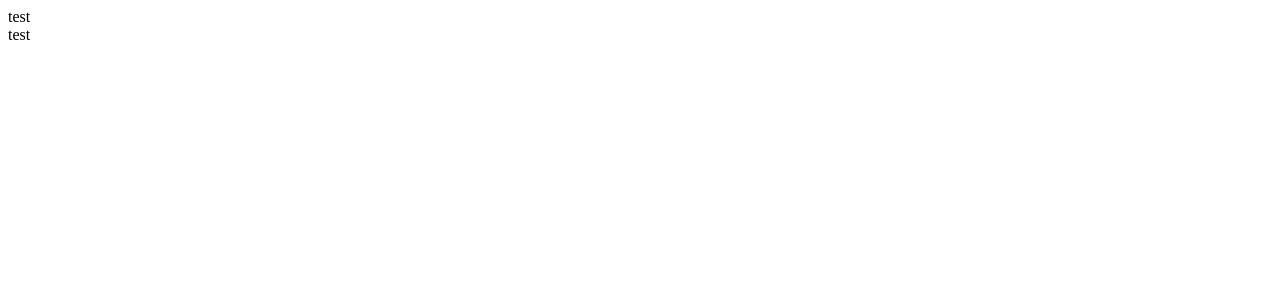
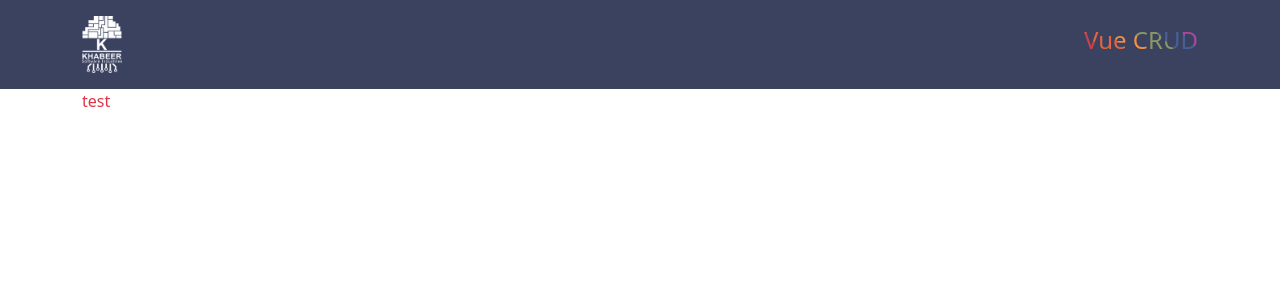
Before and after one commit to YehiaBassam/vue-crud-filtering, a Vue app: page / in a window 1280 px wide. Shown: the top 300 px of the page. Built offline with nearby package versions, Linux system fonts and the light colour scheme.

Commit message:
add - create header

```diff
--- a/index.html
+++ b/index.html
@@ -3,6 +3,7 @@
   <head>
     <meta charset="UTF-8">
     <link rel="icon" href="/favicon.ico">
+    <link href="https://cdn.jsdelivr.net/npm/bootstrap@5.2.2/dist/css/bootstrap.min.css" rel="stylesheet" integrity="sha384-Zenh87qX5JnK2Jl0vWa8Ck2rdkQ2Bzep5IDxbcnCeuOxjzrPF/et3URy9Bv1WTRi" crossorigin="anonymous">
     <meta name="viewport" content="width=device-width, initial-scale=1.0">
     <title>Khabeer Task</title>
   </head>
--- a/src/App.vue
+++ b/src/App.vue
@@ -1,17 +1,18 @@
 <template>
-  <header>
-    test
-  </header>
+  <Header />
 
-  <main>
-    test
+  <main class="container">
+    <div class="text-danger">test</div>
   </main>
 </template>
 
-<script setup>
 
+<script>
+import Header from './components/Header.vue'
+
+export default {
+  components: {
+    Header,
+  },
+}
 </script>
-
-<style scoped>
-
-</style>
--- a/src/assets/base.css
+++ /dev/null
@@ -1,74 +0,0 @@
-/* color palette from <https://github.com/vuejs/theme> */
-:root {
-  --vt-c-white: #ffffff;
-  --vt-c-white-soft: #f8f8f8;
-  --vt-c-white-mute: #f2f2f2;
-
-  --vt-c-black: #181818;
-  --vt-c-black-soft: #222222;
-  --vt-c-black-mute: #282828;
-
-  --vt-c-indigo: #2c3e50;
-
-  --vt-c-divider-light-1: rgba(60, 60, 60, 0.29);
-  --vt-c-divider-light-2: rgba(60, 60, 60, 0.12);
-  --vt-c-divider-dark-1: rgba(84, 84, 84, 0.65);
-  --vt-c-divider-dark-2: rgba(84, 84, 84, 0.48);
-
-  --vt-c-text-light-1: var(--vt-c-indigo);
-  --vt-c-text-light-2: rgba(60, 60, 60, 0.66);
-  --vt-c-text-dark-1: var(--vt-c-white);
-  --vt-c-text-dark-2: rgba(235, 235, 235, 0.64);
-}
-
-/* semantic color variables for this project */
-:root {
-  --color-background: var(--vt-c-white);
-  --color-background-soft: var(--vt-c-white-soft);
-  --color-background-mute: var(--vt-c-white-mute);
-
-  --color-border: var(--vt-c-divider-light-2);
-  --color-border-hover: var(--vt-c-divider-light-1);
-
-  --color-heading: var(--vt-c-text-light-1);
-  --color-text: var(--vt-c-text-light-1);
-
-  --section-gap: 160px;
-}
-
-@media (prefers-color-scheme: dark) {
-  :root {
-    --color-background: var(--vt-c-black);
-    --color-background-soft: var(--vt-c-black-soft);
-    --color-background-mute: var(--vt-c-black-mute);
-
-    --color-border: var(--vt-c-divider-dark-2);
-    --color-border-hover: var(--vt-c-divider-dark-1);
-
-    --color-heading: var(--vt-c-text-dark-1);
-    --color-text: var(--vt-c-text-dark-2);
-  }
-}
-
-*,
-*::before,
-*::after {
-  box-sizing: border-box;
-  margin: 0;
-  position: relative;
-  font-weight: normal;
-}
-
-body {
-  min-height: 100vh;
-  color: var(--color-text);
-  background: var(--color-background);
-  transition: color 0.5s, background-color 0.5s;
-  line-height: 1.6;
-  font-family: Inter, -apple-system, BlinkMacSystemFont, 'Segoe UI', Roboto, Oxygen, Ubuntu,
-    Cantarell, 'Fira Sans', 'Droid Sans', 'Helvetica Neue', sans-serif;
-  font-size: 15px;
-  text-rendering: optimizeLegibility;
-  -webkit-font-smoothing: antialiased;
-  -moz-osx-font-smoothing: grayscale;
-}
--- a/src/assets/main.css
+++ /dev/null
@@ -1 +0,0 @@
-/* @import './base.css'; */
--- /dev/null
+++ b/src/components/Header.vue
@@ -0,0 +1,63 @@
+<template>
+  <header class="py-3">
+    <div class="container d-flex justify-content-between align-items-center">
+      <img src="@/assets/images/logo.png" alt="khabeer" style="width: 40px" />
+      <h4 class="project-name">Vue CRUD</h4>
+    </div>
+  </header>
+</template>
+
+<style scoped>
+header {
+  background-color: #3b4260;
+}
+.project-name {
+  background-color: #ca4246;
+  background-image: linear-gradient(
+    45deg,
+    #ca4246 16.666%,
+    #e16541 16.666%,
+    #e16541 33.333%,
+    #f18f43 33.333%,
+    #f18f43 50%,
+    #8b9862 50%,
+    #8b9862 66.666%,
+    #476098 66.666%,
+    #476098 83.333%,
+    #a7489b 83.333%
+  );
+  background-size: 100%;
+  background-repeat: repeat;
+  -webkit-background-clip: text;
+  -webkit-text-fill-color: transparent;
+  animation: rainbow-text-simple-animation-rev 0.75s ease forwards;
+
+}
+.project-name:hover{
+  animation: rainbow-text-simple-animation 0.5s ease-in forwards;
+}
+
+@keyframes rainbow-text-simple-animation-rev {
+  0% {
+    background-size: 650%;
+  }
+  40% {
+    background-size: 650%;
+  }
+  100% {
+    background-size: 100%;
+  }
+}
+
+@keyframes rainbow-text-simple-animation {
+  0% {
+    background-size: 100%;
+  }
+  80% {
+    background-size: 650%;
+  }
+  100% {
+    background-size: 650%;
+  }
+}
+</style>
--- a/src/main.js
+++ b/src/main.js
@@ -1,6 +1,6 @@
 import { createApp } from 'vue'
 import App from './App.vue'
 
-import './assets/main.css'
+import './assets/css/main.css'
 
 createApp(App).mount('#app')
```
Also changed, not shown: src/assets/css/main.css (added), src/assets/images/logo.png (added).
